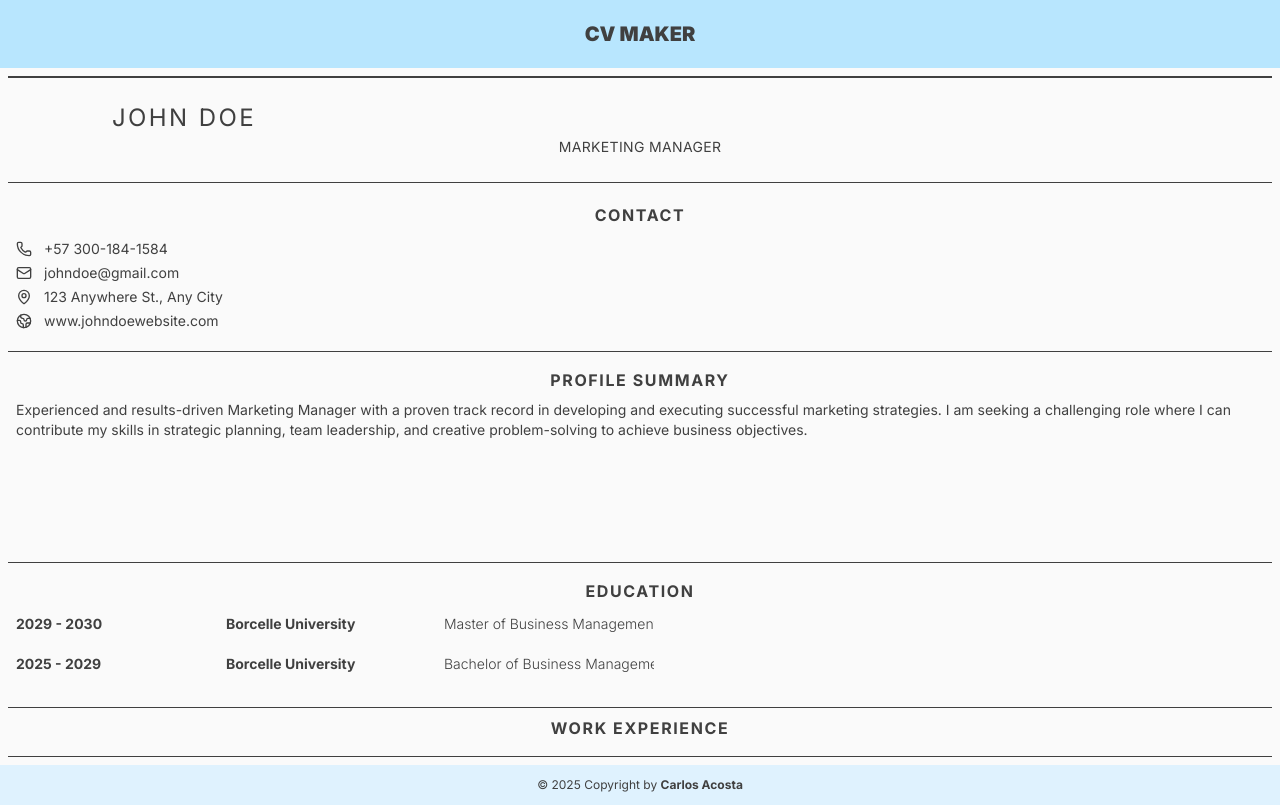
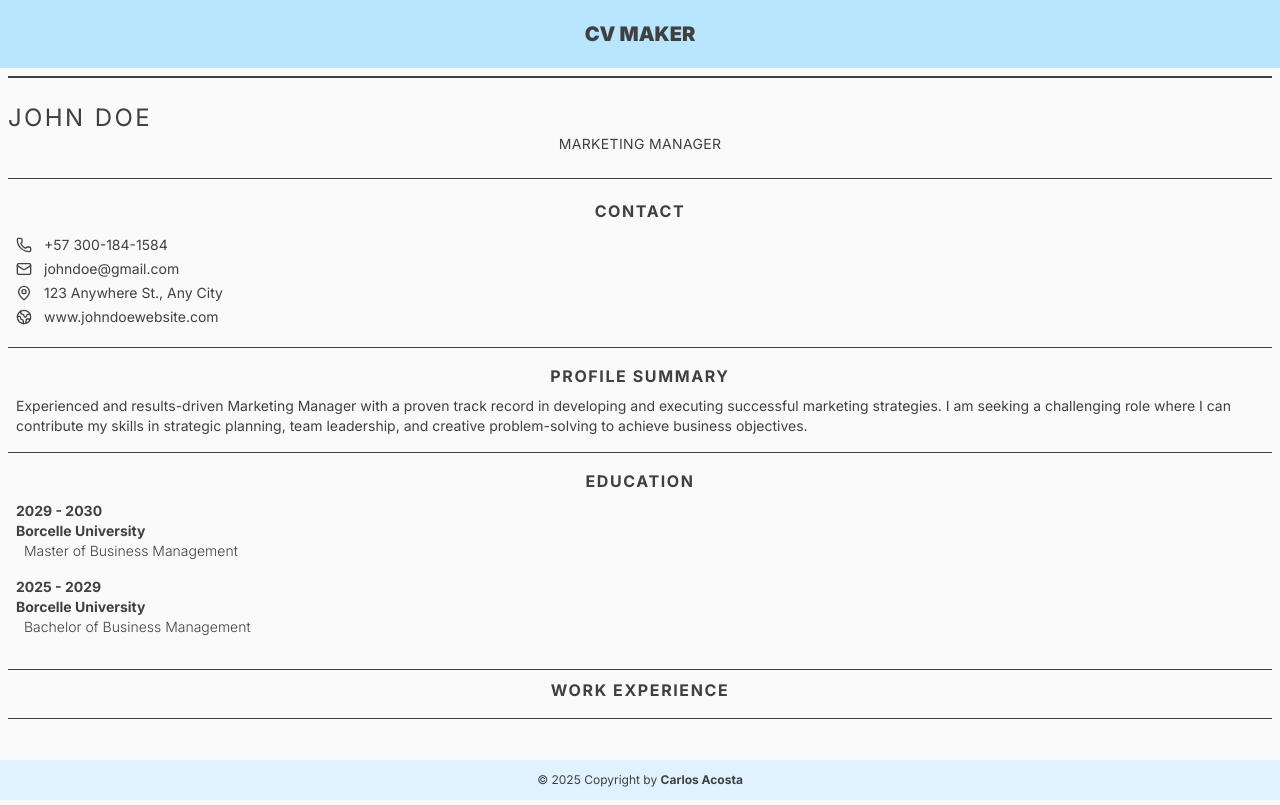
Before and after one commit to Carlosaac23/TOP-cv-application, a React (Vite) app: page / in a window 1280 px wide. Built offline with nearby package versions, Linux system fonts and the light colour scheme.

Commit message:
style: add display block and field-sizing-content css properties

```diff
--- a/src/components/MultiLineEdit.jsx
+++ b/src/components/MultiLineEdit.jsx
@@ -34,7 +34,7 @@ export default function MultiLineEdit(props) {
       value={editingValue}
       onChange={handleChange}
       onBlur={handleBlur}
-      className={`${className} transition-all duration-150 hover:cursor-pointer hover:bg-neutral-200 hover:pl-0.5 focus:outline-none`}
+      className={`${className} block field-sizing-content transition-all duration-150 hover:cursor-pointer hover:bg-neutral-200 hover:pl-0.5 focus:outline-none`}
       rows={7}
     ></textarea>
   );
--- a/src/components/SingleLineEdit.jsx
+++ b/src/components/SingleLineEdit.jsx
@@ -23,7 +23,7 @@ export default function SingleLineEdit(props) {
       value={editingValue}
       onChange={onChange}
       onBlur={handleBlur}
-      className={`${className} transition-all duration-150 hover:cursor-pointer hover:bg-neutral-200 hover:pl-0.5 focus:outline-none`}
+      className={`${className} block field-sizing-content transition-all duration-150 hover:cursor-pointer hover:bg-neutral-200 hover:pl-0.5 focus:outline-none`}
     />
   );
 }
```
